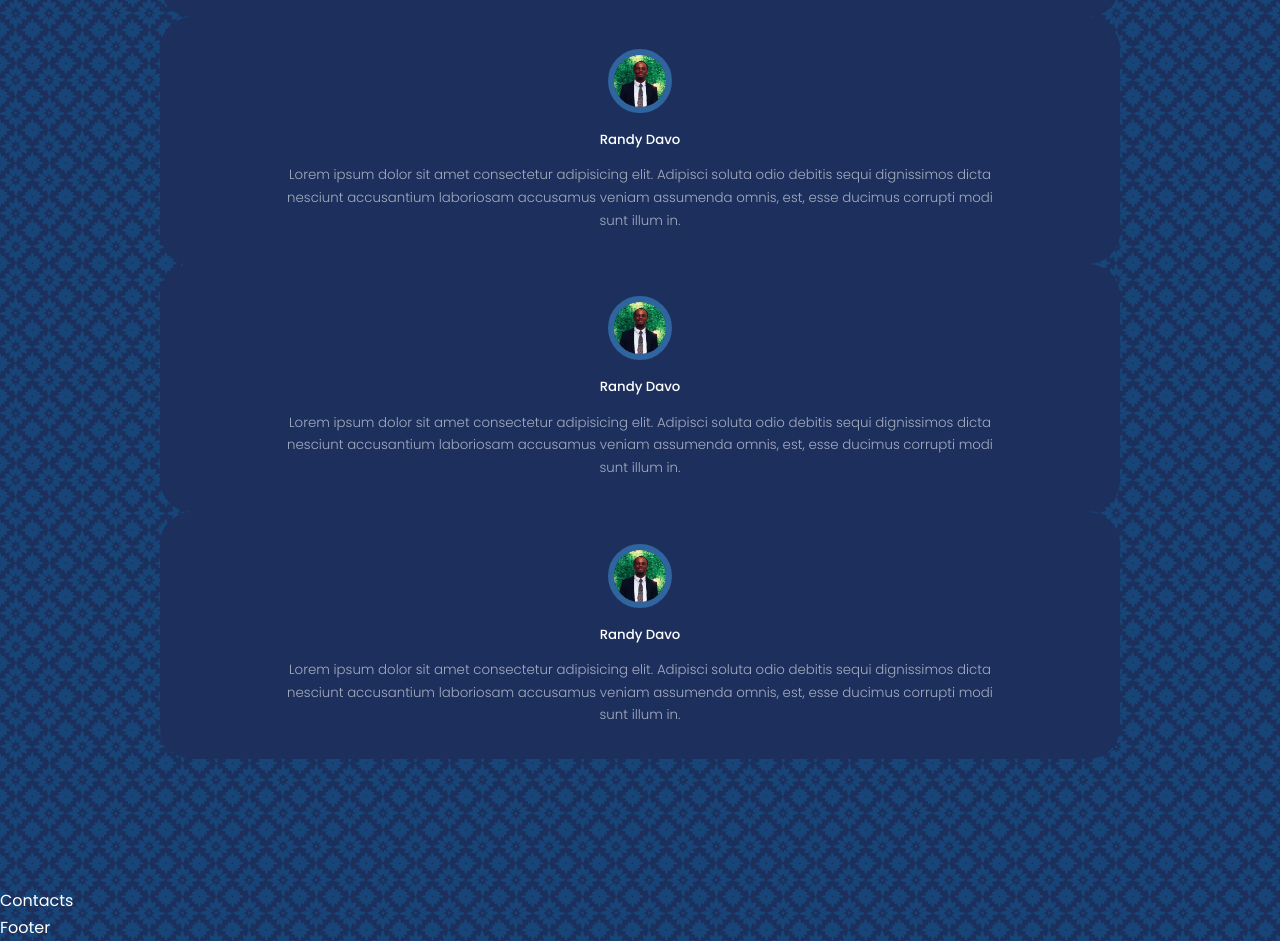
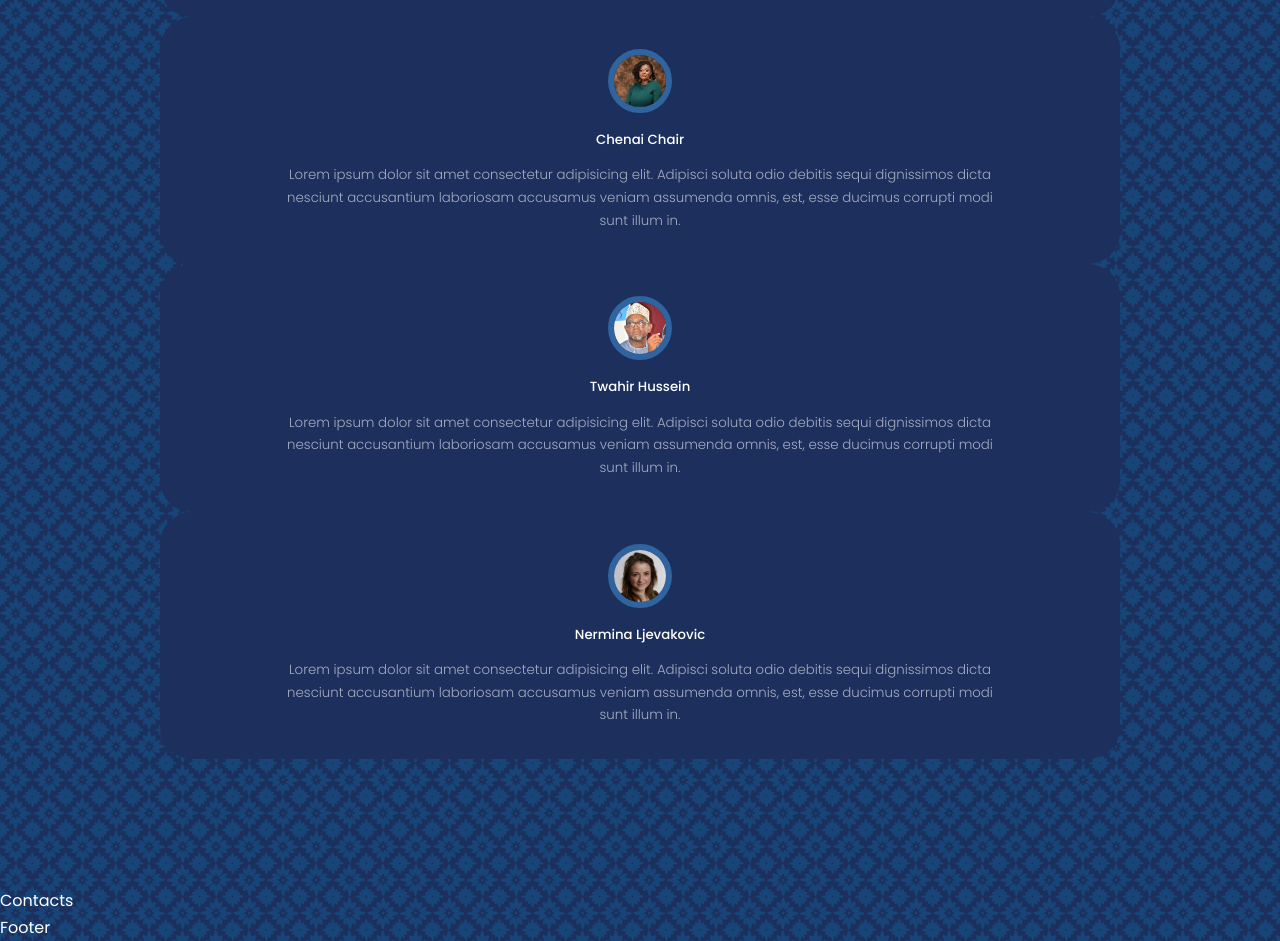
Before and after one commit to Gitthuma/george-githuma-portfolio-website, a React (Create React App) app: page / in a window 1280 px wide. Shown: the part 4620-5561 px from the top of the page. Built offline with nearby package versions, Linux system fonts and the light colour scheme.

Commit message:
Add array of testimonial onbjects to generate testimony dynamicaly and apply it

```diff
--- a/src/Components/Testimonials/Testimonials.jsx
+++ b/src/Components/Testimonials/Testimonials.jsx
@@ -5,7 +5,37 @@ import AVTR2 from '../../Assets/Avatar-2.jpeg'
 import AVTR3 from '../../Assets/Avatar-3.jpeg'
 import AVTR4 from '../../Assets/Avatar-4.jpeg'
 
-function Testimonials() {
+//Add array of testimonial onbjects to generate testimony dynamicaly
+const data = [
+  {
+    avatar: AVTR1,
+    name: 'Randy Davo',
+    review: 'Lorem ipsum dolor sit amet consectetur adipisicing elit. Adipisci soluta odio debitis sequi dignissimos dicta nesciunt accusantium laboriosam accusamus veniam assumenda omnis, est, esse ducimus corrupti modi sunt illum in.'
+  },
+
+  {
+    avatar: AVTR2,
+    name: 'Chenai Chair',
+    review: 'Lorem ipsum dolor sit amet consectetur adipisicing elit. Adipisci soluta odio debitis sequi dignissimos dicta nesciunt accusantium laboriosam accusamus veniam assumenda omnis, est, esse ducimus corrupti modi sunt illum in.'
+  },
+
+  {
+    avatar: AVTR3,
+    name: 'Twahir Hussein',
+    review: 'Lorem ipsum dolor sit amet consectetur adipisicing elit. Adipisci soluta odio debitis sequi dignissimos dicta nesciunt accusantium laboriosam accusamus veniam assumenda omnis, est, esse ducimus corrupti modi sunt illum in.'
+  },
+
+  {
+    avatar: AVTR4,
+    name: 'Nermina Ljevakovic',
+    review: 'Lorem ipsum dolor sit amet consectetur adipisicing elit. Adipisci soluta odio debitis sequi dignissimos dicta nesciunt accusantium laboriosam accusamus veniam assumenda omnis, est, esse ducimus corrupti modi sunt illum in.'
+  }
+
+]
+
+//Apply array
+
+const Testimonials = () => {
   //Add headings
   //Create div for testimonial container with article inside
   //Add Image, client name and review
@@ -17,57 +47,19 @@ function Testimonials() {
 
       <div className="container testimonials__container">
 
-        <article className="testimonial">
-          <div className="client__avatar">
-            <img src={AVTR1} alt="Avatar one" />
-          </div>
-          <h5 className="client__name">Randy Davo</h5>
-          <small className="client__review">
-            Lorem ipsum dolor sit amet consectetur adipisicing elit.
-            Adipisci soluta odio debitis sequi dignissimos dicta nesciunt
-            accusantium laboriosam accusamus veniam assumenda omnis, est,
-            esse ducimus corrupti modi sunt illum in.
-          </small>
-        </article>
-
-        <article className="testimonial">
-          <div className="client__avatar">
-            <img src={AVTR1} alt="Avatar one" />
-          </div>
-          <h5 className="client__name">Randy Davo</h5>
-          <small className="client__review">
-            Lorem ipsum dolor sit amet consectetur adipisicing elit.
-            Adipisci soluta odio debitis sequi dignissimos dicta nesciunt
-            accusantium laboriosam accusamus veniam assumenda omnis, est,
-            esse ducimus corrupti modi sunt illum in.
-          </small>
-        </article>
-
-        <article className="testimonial">
-          <div className="client__avatar">
-            <img src={AVTR1} alt="Avatar one" />
-          </div>
-          <h5 className="client__name">Randy Davo</h5>
-          <small className="client__review">
-            Lorem ipsum dolor sit amet consectetur adipisicing elit.
-            Adipisci soluta odio debitis sequi dignissimos dicta nesciunt
-            accusantium laboriosam accusamus veniam assumenda omnis, est,
-            esse ducimus corrupti modi sunt illum in.
-          </small>
-        </article>
-
-        <article className="testimonial">
-          <div className="client__avatar">
-            <img src={AVTR1} alt="Avatar one" />
-          </div>
-          <h5 className="client__name">Randy Davo</h5>
-          <small className="client__review">
-            Lorem ipsum dolor sit amet consectetur adipisicing elit.
-            Adipisci soluta odio debitis sequi dignissimos dicta nesciunt
-            accusantium laboriosam accusamus veniam assumenda omnis, est,
-            esse ducimus corrupti modi sunt illum in.
-          </small>
-        </article>
+        {
+          data.map(({avatar, name, review}, index) => {
+            return (
+              <article key={index} className="testimonial">
+                <div className="client__avatar">
+                  <img src={avatar} />
+                </div>
+                <h5 className="client__name">{name}</h5>
+                <small className="client__review">{review}</small>
+              </article>
+            )
+          })
+        }
 
 
 
```
